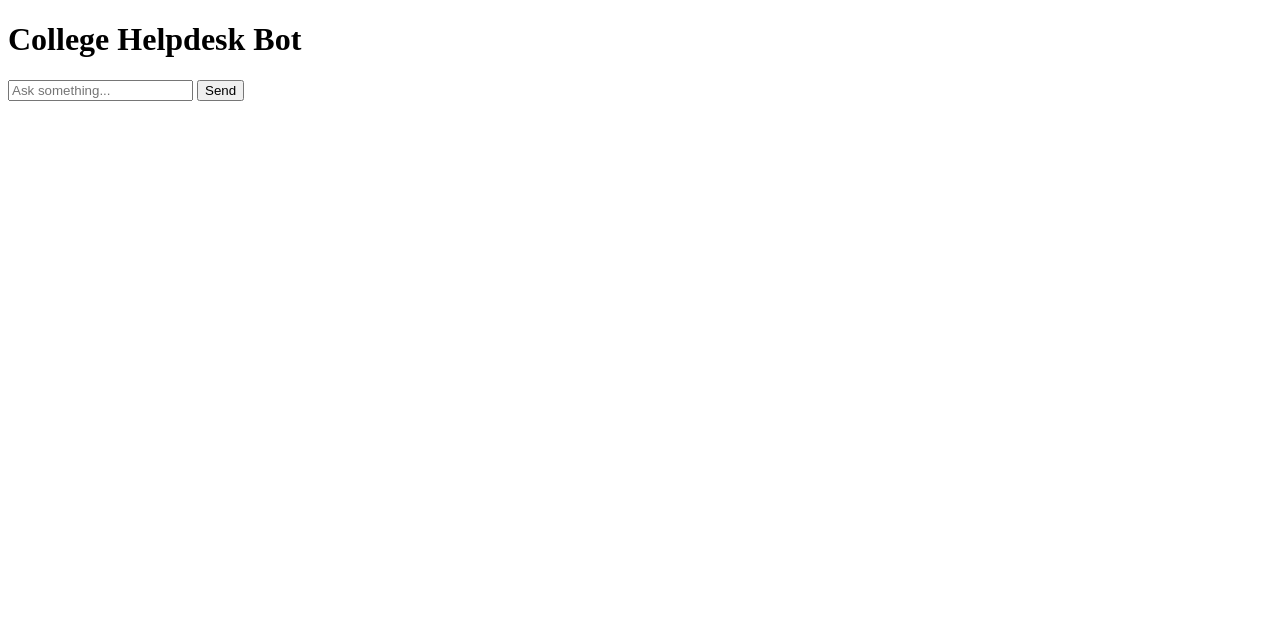
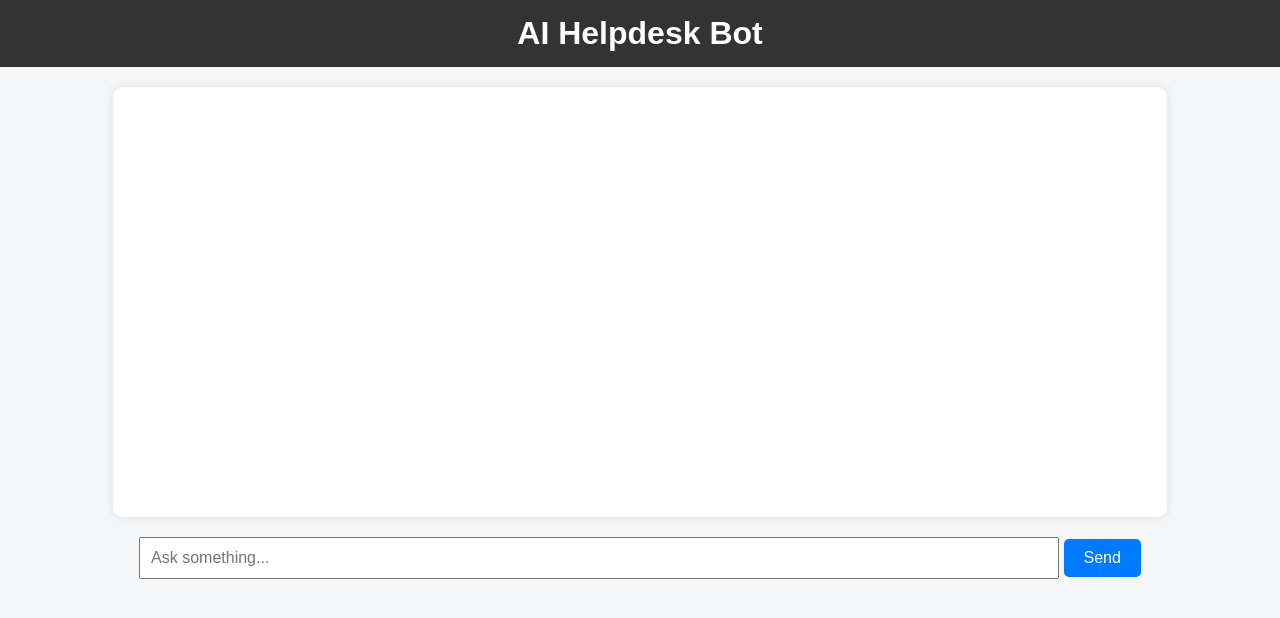
Before and after one commit to KanishkMishra/AIChatbot, a Flask app: page / in a window 1280 px wide. Shown: the top 618 px of the page. Run offline with Flask 3, Linux system fonts and the light colour scheme.

Commit message:
Incorporate CSS to main page

```diff
--- a/static/style.css
+++ b/static/style.css
@@ -0,0 +1,46 @@
+body {
+    font-family: Arial, sans-serif;
+    background-color: #f4f6f8;
+    text-align: center;
+    margin: 0;
+    padding: 0;
+}
+
+h1 {
+    background-color: #333;
+    color: white;
+    padding: 15px;
+    margin: 0;
+}
+
+#chat {
+    width: 80%;
+    margin: 20px auto;
+    background: white;
+    padding: 15px;
+    border-radius: 10px;
+    height: 400px;
+    overflow-y: auto;
+    text-align: left;
+    box-shadow: 0 0 10px rgba(0,0,0,0.1);
+}
+
+input {
+    width: 70%;
+    padding: 10px;
+    font-size: 16px;
+}
+
+button {
+    padding: 10px 20px;
+    font-size: 16px;
+    background-color: #007bff;
+    color: white;
+    border: none;
+    cursor: pointer;
+    border-radius: 5px;
+}
+
+button:hover {
+    background-color: #0056b3;
+}
--- a/templates/index.html
+++ b/templates/index.html
@@ -2,10 +2,11 @@
 <html>
     <head>
         <title>AI Assistant</title>
-        <script src="/static/script.js"></script>
+        <link rel="stylesheet" href="{{ url_for('static', filename='style.css') }}">
+        <script src="{{ url_for('static', filename='script.js') }}"></script>
     </head>
     <body>
-        <h1>College Helpdesk Bot</h1>
+        <h1>AI Helpdesk Bot</h1>
 
         <div id="chat"></div>
 
```
